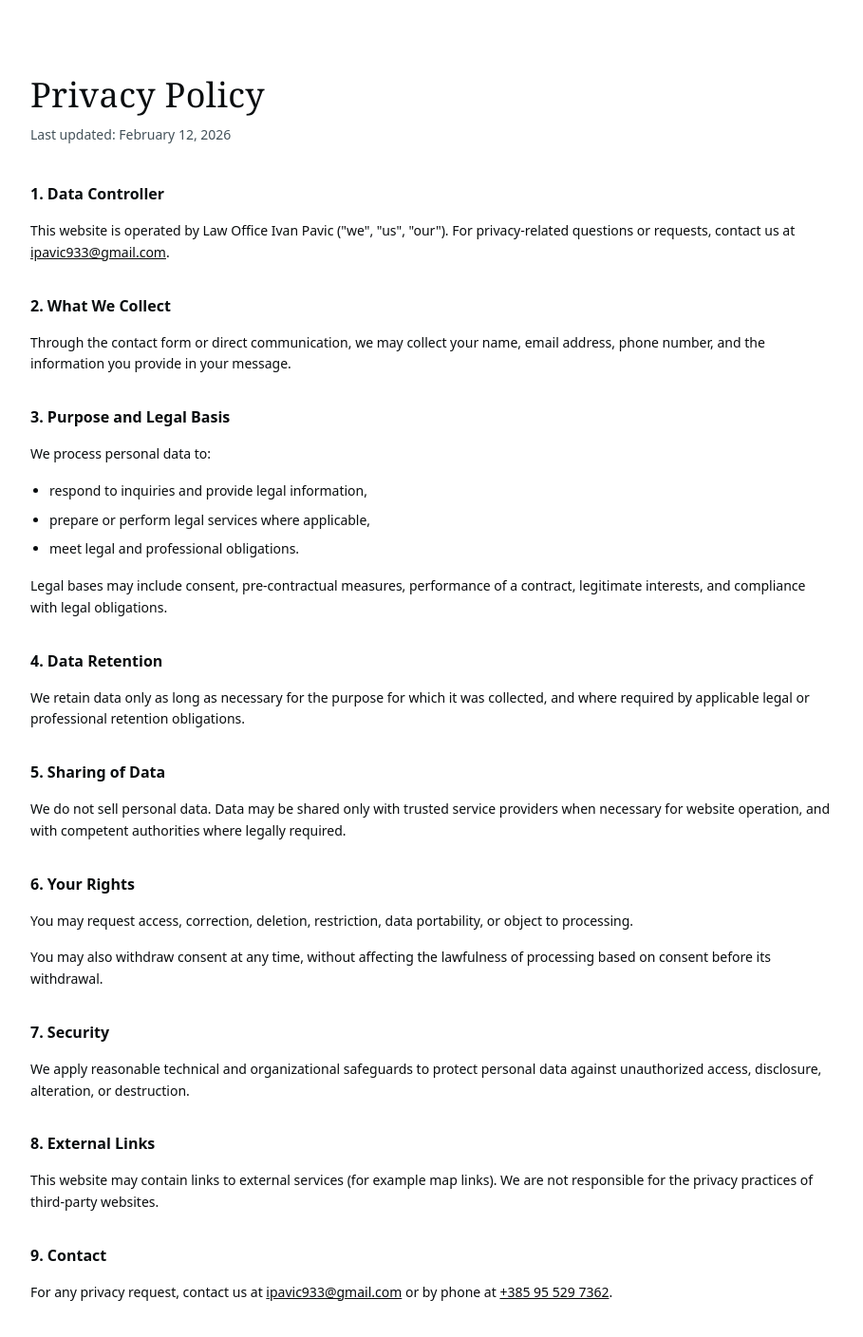
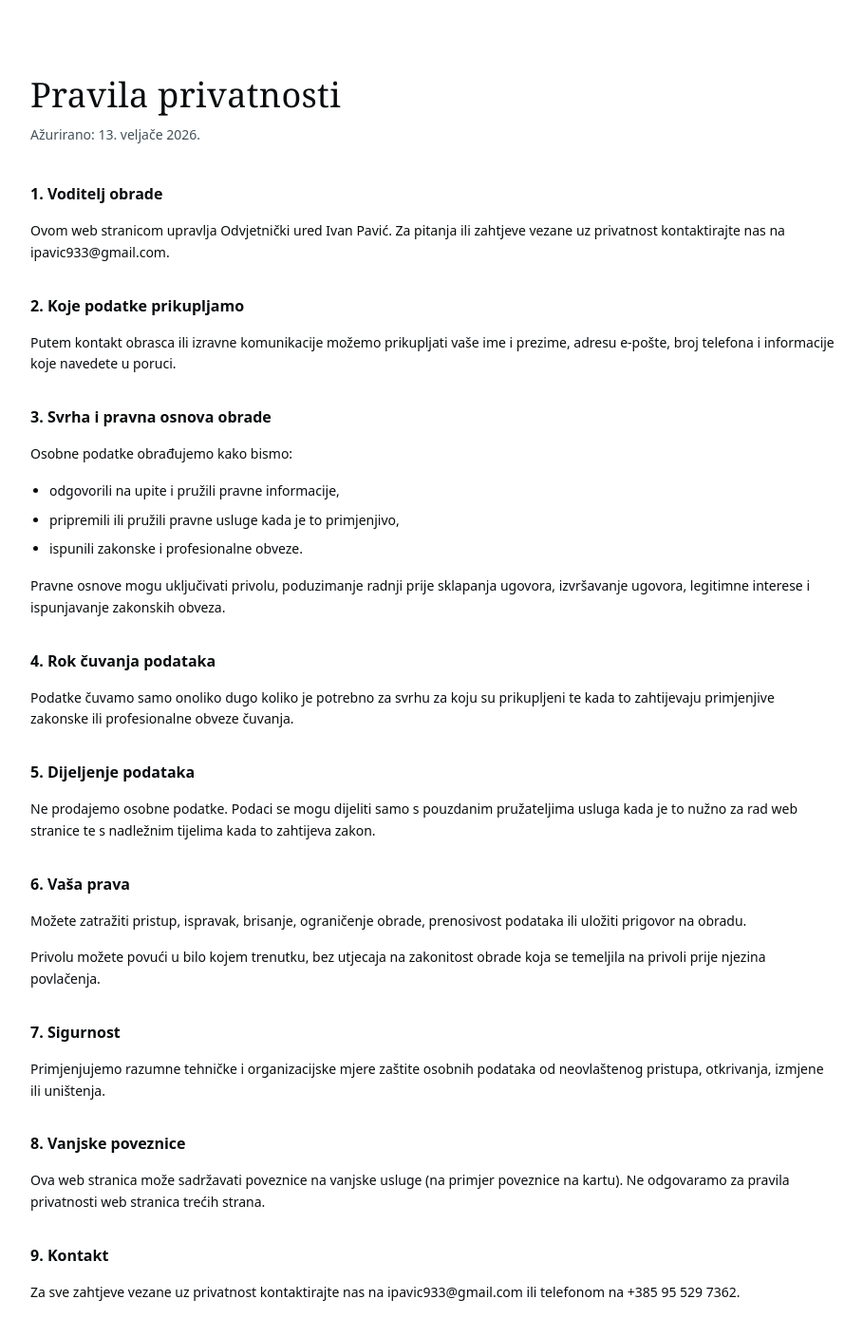
Before and after one commit to ipavic933-spec/website-pavic, a Next.js app: page /privacy-policy in a window 1280 px wide. Shown: the top 1408 px of the page at 95% size, without its empty margins (184-1093 px from the left). Built offline with nearby package versions, Linux system fonts and the light colour scheme.

Commit message:
chore: minor text content updates

```diff
--- a/messages/en.json
+++ b/messages/en.json
@@ -13,21 +13,21 @@
     "hero": {
       "eyebrow": "LAW OFFICE • SPLIT",
       "title": "Reliable legal support for individuals and businesses",
-      "subtitle": "Expert advice and representation in property and contract law. Clear, discreet, and effective.",
+      "subtitle": "Expert advice and representation in property and contract law.\nClear, discreet, and effective.",
       "badge1": "Discreet & professional",
       "badge2": "Clear communication",
       "badge3": "Response in 48h",
       "cta": "Request a consultation",
       "cta2": "Call now",
       "micro": "Confidential • No obligation on first contact",
-      "cardName": "Ivan Pavic",
+      "cardName": "Ivan Pavić",
       "cardRole": "Attorney"
     },
     "about": {
       "eyebrow": "ABOUT",
       "title": "Professional and trustworthy",
       "lead": "The office has been operating independently since January 2023, following years of experience in legal practice in Split.",
-      "bullet1": "Graduated from the Faculty of Law in Split (2016)",
+      "bullet1": "Graduated from the Faculty of Law in Split 2016",
       "bullet2": "Bar exam passed in 2022",
       "bullet3": "My work is based on responsibility, confidentiality, and clear communication",
       "focusLabel": "Focus",
@@ -45,7 +45,7 @@
         "desc": "Individual approach to every case."
       },
       "photoLabel": "Lawyer photograph",
-      "photoHint": "Portrait of Ivan Pavic",
+      "photoHint": "Portrait of Ivan Pavić",
       "photoBottom": "A professional photo builds trust."
     },
     "services": {
@@ -82,7 +82,7 @@
     "contact": {
       "eyebrow": "CONTACT",
       "title": "Request a consultation",
-      "desc": "Send a brief description of your inquiry. I respond as soon as possible, usually within 48 hours.",
+      "desc": "Send a brief description of your inquiry. I respond within 48 business hours.",
       "note": "Prior arrangement is required for client reception.",
       "email": "Email",
       "phone": "Phone",
@@ -106,8 +106,55 @@
       "hours": "Monday - Friday, 09:00 - 17:00",
       "byAppt": "Prior arrangement is required for client reception.",
       "contact": "Contact",
-      "copyright": "Law Office Ivan Pavic. All rights reserved.",
+      "copyright": "Law Office Ivan Pavić. All rights reserved.",
       "privacy": "Privacy policy"
+    },
+    "privacyPolicy": {
+      "title": "Privacy Policy",
+      "updated": "Last updated: February 13, 2026",
+      "sections": {
+        "controller": {
+          "title": "Data Controller",
+          "body": "This website is operated by Law Office Ivan Pavić. For privacy-related questions or requests, contact us at ipavic933@gmail.com."
+        },
+        "collectedData": {
+          "title": "What We Collect",
+          "body": "Through the contact form or direct communication, we may collect your full name, email address, phone number, and the information you provide in your message."
+        },
+        "purposeAndBasis": {
+          "title": "Purpose and Legal Basis",
+          "intro": "We process personal data to:",
+          "bullet1": "respond to inquiries and provide legal information,",
+          "bullet2": "prepare or perform legal services where applicable,",
+          "bullet3": "meet legal and professional obligations.",
+          "legalBasis": "Legal bases may include consent, pre-contractual measures, performance of a contract, legitimate interests, and compliance with legal obligations."
+        },
+        "retention": {
+          "title": "Data Retention",
+          "body": "We retain data only as long as necessary for the purpose for which it was collected, and where required by applicable legal or professional retention obligations."
+        },
+        "sharing": {
+          "title": "Sharing of Data",
+          "body": "We do not sell personal data. Data may be shared only with trusted service providers when necessary for website operation, and with competent authorities where legally required."
+        },
+        "rights": {
+          "title": "Your Rights",
+          "body1": "You may request access, correction, deletion, restriction, data portability, or object to processing.",
+          "body2": "You may also withdraw consent at any time, without affecting the lawfulness of processing based on consent before its withdrawal."
+        },
+        "security": {
+          "title": "Security",
+          "body": "We apply reasonable technical and organizational safeguards to protect personal data against unauthorized access, disclosure, alteration, or destruction."
+        },
+        "externalLinks": {
+          "title": "External Links",
+          "body": "This website may contain links to external services (for example map links). We are not responsible for the privacy practices of third-party websites."
+        },
+        "contact": {
+          "title": "Contact",
+          "body": "For any privacy request, contact us at ipavic933@gmail.com or by phone at +385 95 529 7362."
+        }
+      }
     }
   }
 }
--- a/messages/hr.json
+++ b/messages/hr.json
@@ -13,7 +13,7 @@
     "hero": {
       "eyebrow": "ODVJETNIČKI URED • SPLIT",
       "title": "Pouzdana pravna podrška za građane i poslovne subjekte",
-      "subtitle": "Stručno savjetovanje i zastupanje u imovinskopravnim i ugovornim odnosima. Jasno, diskretno i učinkovito.",
+      "subtitle": "Stručno savjetovanje i zastupanje u imovinskopravnim i ugovornim odnosima.\nJasno, diskretno i učinkovito.",
       "badge1": "Diskretno i profesionalno",
       "badge2": "Jasna komunikacija",
       "badge3": "Odgovor u 48 h",
@@ -27,7 +27,7 @@
       "eyebrow": "O NAMA",
       "title": "Profesionalno i s povjerenjem",
       "lead": "Ured djeluje samostalno od siječnja 2023., nakon višegodišnjeg iskustva u odvjetničkoj praksi u Splitu.",
-      "bullet1": "Diplomirao na Pravnom fakultetu u Splitu (2016.)",
+      "bullet1": "Diplomirao na Pravnom fakultetu u Splitu 2016.",
       "bullet2": "Pravosudni ispit položen 2022.",
       "bullet3": "Rad temeljim na odgovornosti, povjerljivosti i jasnoj komunikaciji",
       "focusLabel": "Fokus",
@@ -82,7 +82,7 @@
     "contact": {
       "eyebrow": "KONTAKT",
       "title": "Zatražite konzultacije",
-      "desc": "Pošaljite kratak opis upita. Odgovaram u najkraćem mogućem roku, najčešće unutar 48 sati.",
+      "desc": "Pošaljite kratak opis upita. Odgovaram unutar 48 sati radnim danom.",
       "note": "Za prijem stranaka potreban je prethodni dogovor.",
       "email": "Email",
       "phone": "Telefon",
@@ -108,6 +108,53 @@
       "contact": "Kontakt",
       "copyright": "Odvjetnički ured Ivan Pavić. Sva prava pridržana.",
       "privacy": "Pravila privatnosti"
+    },
+    "privacyPolicy": {
+      "title": "Pravila privatnosti",
+      "updated": "Ažurirano: 13. veljače 2026.",
+      "sections": {
+        "controller": {
+          "title": "Voditelj obrade",
+          "body": "Ovom web stranicom upravlja Odvjetnički ured Ivan Pavić. Za pitanja ili zahtjeve vezane uz privatnost kontaktirajte nas na ipavic933@gmail.com."
+        },
+        "collectedData": {
+          "title": "Koje podatke prikupljamo",
+          "body": "Putem kontakt obrasca ili izravne komunikacije možemo prikupljati vaše ime i prezime, adresu e-pošte, broj telefona i informacije koje navedete u poruci."
+        },
+        "purposeAndBasis": {
+          "title": "Svrha i pravna osnova obrade",
+          "intro": "Osobne podatke obrađujemo kako bismo:",
+          "bullet1": "odgovorili na upite i pružili pravne informacije,",
+          "bullet2": "pripremili ili pružili pravne usluge kada je to primjenjivo,",
+          "bullet3": "ispunili zakonske i profesionalne obveze.",
+          "legalBasis": "Pravne osnove mogu uključivati privolu, poduzimanje radnji prije sklapanja ugovora, izvršavanje ugovora, legitimne interese i ispunjavanje zakonskih obveza."
+        },
+        "retention": {
+          "title": "Rok čuvanja podataka",
+          "body": "Podatke čuvamo samo onoliko dugo koliko je potrebno za svrhu za koju su prikupljeni te kada to zahtijevaju primjenjive zakonske ili profesionalne obveze čuvanja."
+        },
+        "sharing": {
+          "title": "Dijeljenje podataka",
+          "body": "Ne prodajemo osobne podatke. Podaci se mogu dijeliti samo s pouzdanim pružateljima usluga kada je to nužno za rad web stranice te s nadležnim tijelima kada to zahtijeva zakon."
+        },
+        "rights": {
+          "title": "Vaša prava",
+          "body1": "Možete zatražiti pristup, ispravak, brisanje, ograničenje obrade, prenosivost podataka ili uložiti prigovor na obradu.",
+          "body2": "Privolu možete povući u bilo kojem trenutku, bez utjecaja na zakonitost obrade koja se temeljila na privoli prije njezina povlačenja."
+        },
+        "security": {
+          "title": "Sigurnost",
+          "body": "Primjenjujemo razumne tehničke i organizacijske mjere zaštite osobnih podataka od neovlaštenog pristupa, otkrivanja, izmjene ili uništenja."
+        },
+        "externalLinks": {
+          "title": "Vanjske poveznice",
+          "body": "Ova web stranica može sadržavati poveznice na vanjske usluge (na primjer poveznice na kartu). Ne odgovaramo za pravila privatnosti web stranica trećih strana."
+        },
+        "contact": {
+          "title": "Kontakt",
+          "body": "Za sve zahtjeve vezane uz privatnost kontaktirajte nas na ipavic933@gmail.com ili telefonom na +385 95 529 7362."
+        }
+      }
     }
   }
 }
--- a/src/app/[locale]/privacy-policy/page.tsx
+++ b/src/app/[locale]/privacy-policy/page.tsx
@@ -1,87 +1,64 @@
-export default function PrivacyPolicyPage() {
+import {getTranslations} from "next-intl/server"
+
+export default async function PrivacyPolicyPage() {
+  const t = await getTranslations("Site.privacyPolicy")
+
   return (
     <main className="mx-auto w-full max-w-4xl px-6 py-16 md:py-20">
-      <h1 className="font-serif text-3xl tracking-[0.01em] text-ink-900 md:text-4xl">Privacy Policy</h1>
+      <h1 className="font-serif text-3xl tracking-[0.01em] text-ink-900 md:text-4xl">{t("title")}</h1>
 
-      <p className="mt-3 text-sm text-ink-600">Last updated: February 12, 2026</p>
+      <p className="mt-3 text-sm text-ink-600">{t("updated")}</p>
 
       <section className="mt-10 space-y-4 text-sm leading-relaxed text-ink-700">
-        <h2 className="text-base font-semibold text-ink-900">1. Data Controller</h2>
-        <p>
-          This website is operated by Law Office Ivan Pavic ("we", "us", "our"). For privacy-related
-          questions or requests, contact us at <a className="underline" href="mailto:ipavic933@gmail.com">ipavic933@gmail.com</a>.
-        </p>
+        <h2 className="text-base font-semibold text-ink-900">1. {t("sections.controller.title")}</h2>
+        <p>{t("sections.controller.body")}</p>
       </section>
 
       <section className="mt-8 space-y-4 text-sm leading-relaxed text-ink-700">
-        <h2 className="text-base font-semibold text-ink-900">2. What We Collect</h2>
-        <p>
-          Through the contact form or direct communication, we may collect your name, email address, phone
-          number, and the information you provide in your message.
-        </p>
+        <h2 className="text-base font-semibold text-ink-900">2. {t("sections.collectedData.title")}</h2>
+        <p>{t("sections.collectedData.body")}</p>
       </section>
 
       <section className="mt-8 space-y-4 text-sm leading-relaxed text-ink-700">
-        <h2 className="text-base font-semibold text-ink-900">3. Purpose and Legal Basis</h2>
-        <p>We process personal data to:</p>
+        <h2 className="text-base font-semibold text-ink-900">3. {t("sections.purposeAndBasis.title")}</h2>
+        <p>{t("sections.purposeAndBasis.intro")}</p>
         <ul className="list-disc space-y-2 pl-5">
-          <li>respond to inquiries and provide legal information,</li>
-          <li>prepare or perform legal services where applicable,</li>
-          <li>meet legal and professional obligations.</li>
+          <li>{t("sections.purposeAndBasis.bullet1")}</li>
+          <li>{t("sections.purposeAndBasis.bullet2")}</li>
+          <li>{t("sections.purposeAndBasis.bullet3")}</li>
         </ul>
-        <p>
-          Legal bases may include consent, pre-contractual measures, performance of a contract, legitimate
-          interests, and compliance with legal obligations.
-        </p>
+        <p>{t("sections.purposeAndBasis.legalBasis")}</p>
       </section>
 
       <section className="mt-8 space-y-4 text-sm leading-relaxed text-ink-700">
-        <h2 className="text-base font-semibold text-ink-900">4. Data Retention</h2>
-        <p>
-          We retain data only as long as necessary for the purpose for which it was collected, and where
-          required by applicable legal or professional retention obligations.
-        </p>
+        <h2 className="text-base font-semibold text-ink-900">4. {t("sections.retention.title")}</h2>
+        <p>{t("sections.retention.body")}</p>
       </section>
 
       <section className="mt-8 space-y-4 text-sm leading-relaxed text-ink-700">
-        <h2 className="text-base font-semibold text-ink-900">5. Sharing of Data</h2>
-        <p>
-          We do not sell personal data. Data may be shared only with trusted service providers when necessary
-          for website operation, and with competent authorities where legally required.
-        </p>
+        <h2 className="text-base font-semibold text-ink-900">5. {t("sections.sharing.title")}</h2>
+        <p>{t("sections.sharing.body")}</p>
       </section>
 
       <section className="mt-8 space-y-4 text-sm leading-relaxed text-ink-700">
-        <h2 className="text-base font-semibold text-ink-900">6. Your Rights</h2>
-        <p>You may request access, correction, deletion, restriction, data portability, or object to processing.</p>
-        <p>
-          You may also withdraw consent at any time, without affecting the lawfulness of processing based on
-          consent before its withdrawal.
-        </p>
+        <h2 className="text-base font-semibold text-ink-900">6. {t("sections.rights.title")}</h2>
+        <p>{t("sections.rights.body1")}</p>
+        <p>{t("sections.rights.body2")}</p>
       </section>
 
       <section className="mt-8 space-y-4 text-sm leading-relaxed text-ink-700">
-        <h2 className="text-base font-semibold text-ink-900">7. Security</h2>
-        <p>
-          We apply reasonable technical and organizational safeguards to protect personal data against
-          unauthorized access, disclosure, alteration, or destruction.
-        </p>
+        <h2 className="text-base font-semibold text-ink-900">7. {t("sections.security.title")}</h2>
+        <p>{t("sections.security.body")}</p>
       </section>
 
       <section className="mt-8 space-y-4 text-sm leading-relaxed text-ink-700">
-        <h2 className="text-base font-semibold text-ink-900">8. External Links</h2>
-        <p>
-          This website may contain links to external services (for example map links). We are not responsible
-          for the privacy practices of third-party websites.
-        </p>
+        <h2 className="text-base font-semibold text-ink-900">8. {t("sections.externalLinks.title")}</h2>
+        <p>{t("sections.externalLinks.body")}</p>
       </section>
 
       <section className="mt-8 space-y-4 text-sm leading-relaxed text-ink-700">
-        <h2 className="text-base font-semibold text-ink-900">9. Contact</h2>
-        <p>
-          For any privacy request, contact us at <a className="underline" href="mailto:ipavic933@gmail.com">ipavic933@gmail.com</a>
-          {" "}or by phone at <a className="underline" href="tel:+385955297362">+385 95 529 7362</a>.
-        </p>
+        <h2 className="text-base font-semibold text-ink-900">9. {t("sections.contact.title")}</h2>
+        <p>{t("sections.contact.body")}</p>
       </section>
     </main>
   )
--- a/src/components/footer.tsx
+++ b/src/components/footer.tsx
@@ -3,6 +3,7 @@
 import Image from "next/image"
 import { Mail, Phone, MapPin, Clock3 } from "lucide-react"
 import {useTranslations} from "next-intl"
+import {Link} from "@/i18n/navigation"
 
 export function Footer() {
   const t = useTranslations("Site")
@@ -86,12 +87,12 @@ export function Footer() {
             &copy; {new Date().getFullYear()} {t("footer.copyright")}
           </p>
 
-          <a
+          <Link
             href="/privacy-policy"
             className="text-xs text-white/55 underline underline-offset-4 transition hover:text-white/80"
           >
             {t("footer.privacy")}
-          </a>
+          </Link>
         </div>
       </div>
     </footer>
--- a/src/components/header.tsx
+++ b/src/components/header.tsx
@@ -27,7 +27,7 @@ export function Header() {
                 {t("header.subtitle")}
               </span>
               <span className="text-[21px] font-semibold leading-tight tracking-tight text-ink-900">
-                Ivan Pavic
+                Ivan Pavić
               </span>
             </div>
           </a>
--- a/src/components/hero.tsx
+++ b/src/components/hero.tsx
@@ -22,7 +22,7 @@ export function Hero() {
             <span className="text-balance">{t("hero.title")}</span>
           </h1>
 
-          <p className="mb-8 max-w-2xl text-base leading-relaxed text-white/80 md:text-lg">
+          <p className="mb-8 max-w-2xl whitespace-pre-line text-base leading-relaxed text-white/80 md:text-lg">
             {t("hero.subtitle")}
           </p>
 
```
Also changed, not shown: lode/i18n/summary.md (+2 -1 lines), lode/practices.md (+3 -2 lines), lode/summary.md (+1 -1 lines).
